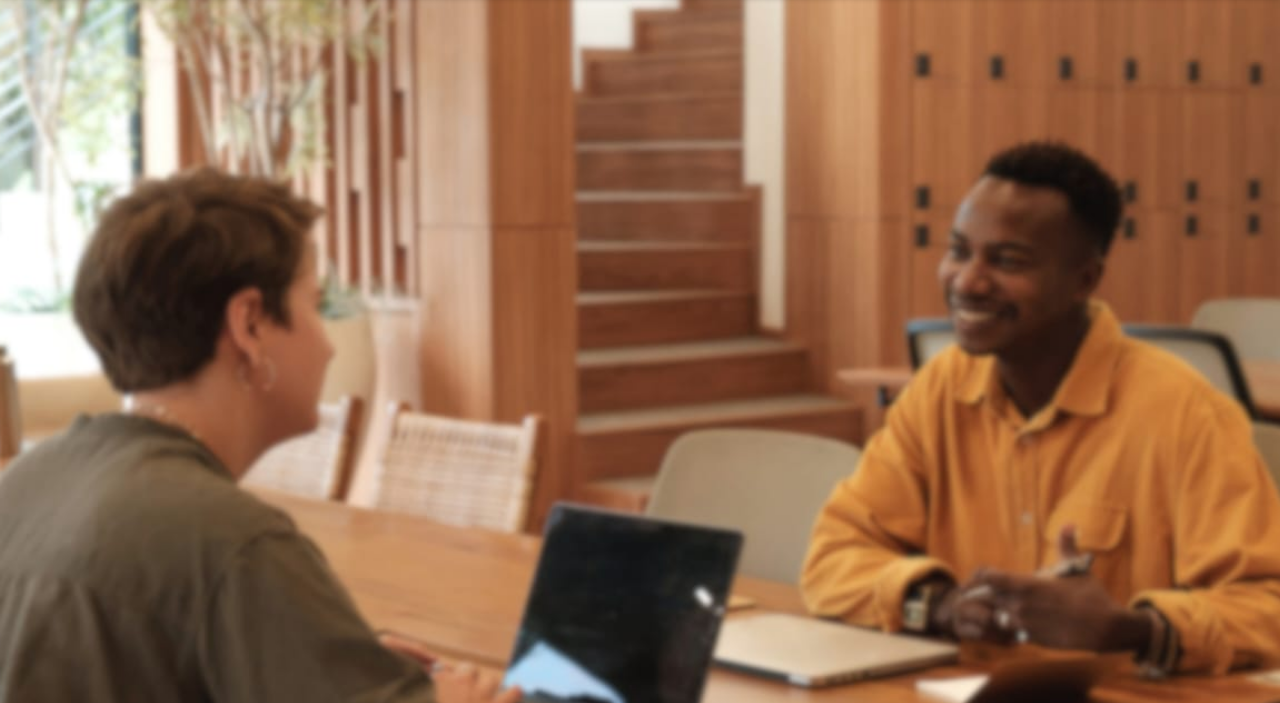
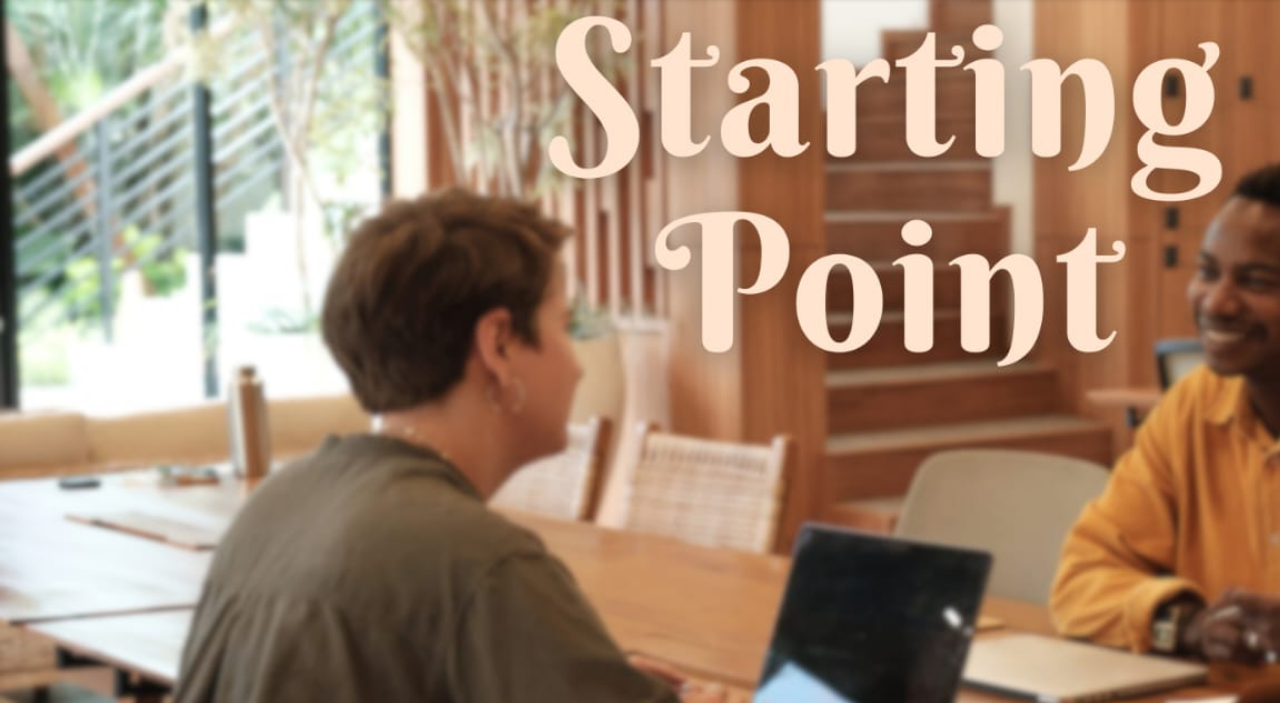
Before and after one commit to Igorot113/StartingPoint, a plain HTML site: page index.html in a window 1280 px wide. Shown: the part 97-800 px from the top of the page. Drawn offline with nearby package versions, Linux system fonts and the light colour scheme.

Commit message:
imagem principal

```diff
--- a/style.css
+++ b/style.css
@@ -61,10 +61,10 @@ nav a {
 }
 
 .inicio {
-  background-image: url(image/imgfundostarting.jpeg);
+  background-image: url(image/startingimg.jpeg);
   /*background-image: url(image/online-teach.jpg);*/
   background-repeat: no-repeat;
-  background-position: center;
+  background-position: ;
   background-size: cover;
   height: 1000px;
 }
```
Also changed, not shown: index.html (+1 -2 lines), image/startingimg.jpeg (added).
